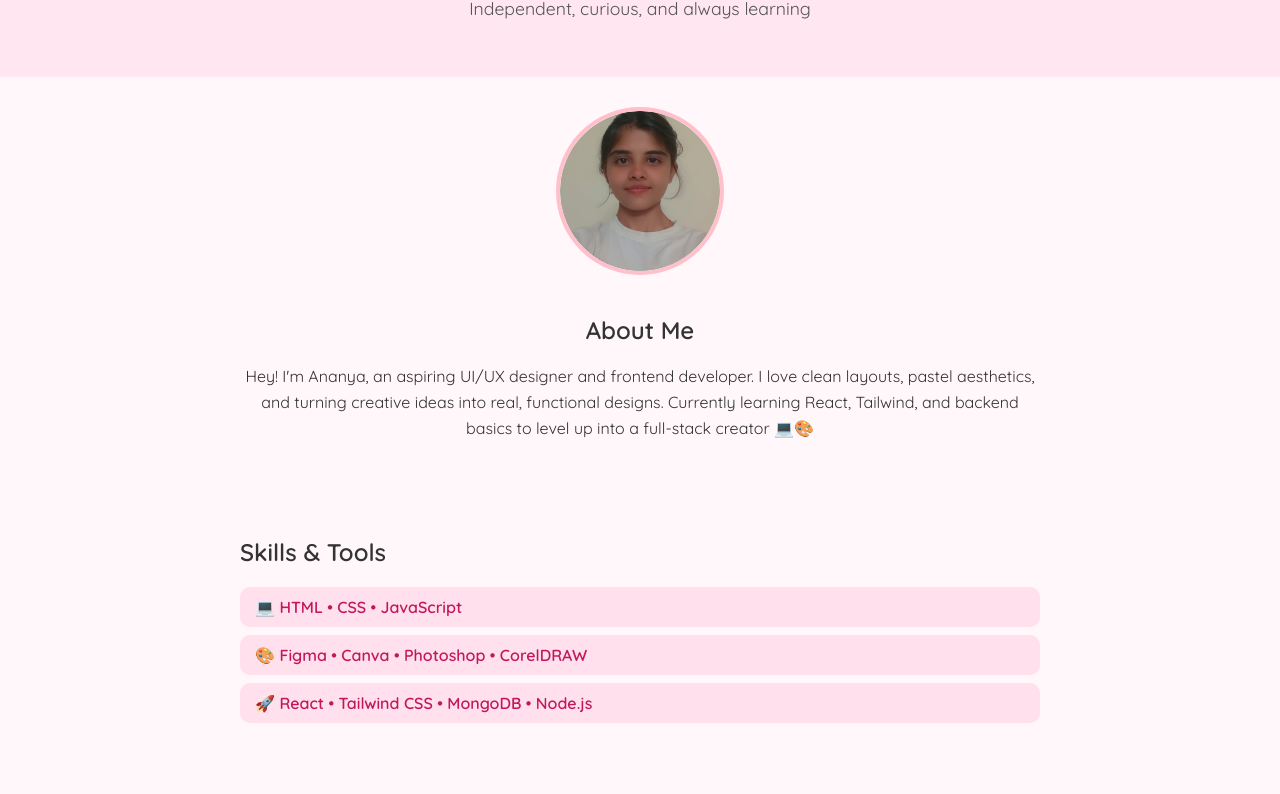
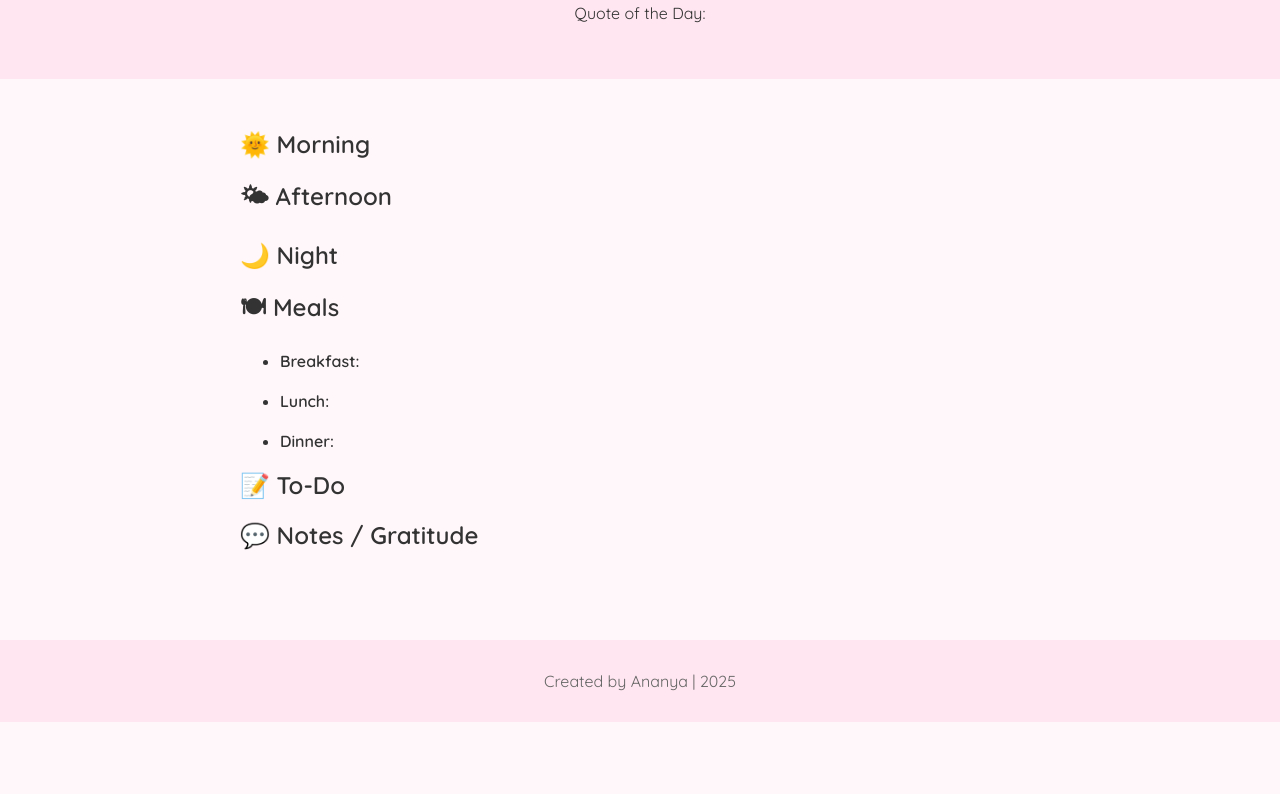
Before and after one commit to helloananya/portfolio-website, a plain HTML site: page index.html in a window 1280 px wide. Shown: the part 109-903 px from the top of the page. After the commit the page ends 831 px from the top, so only its background shows below. Drawn offline with Linux system fonts and the light colour scheme.

Commit message:
Add files via upload

```diff
--- a/index.html
+++ b/index.html
@@ -3,43 +3,51 @@
 <head>
   <meta charset="UTF-8" />
   <meta name="viewport" content="width=device-width, initial-scale=1.0" />
-  <title>Ananya | Portfolio</title>
+  <title>Daily Planner</title>
   <link rel="stylesheet" href="style.css" />
   <link href="https://fonts.googleapis.com/css2?family=Quicksand:wght@400;600&display=swap" rel="stylesheet">
 </head>
 <body>
   <header>
-    <h1>Ananya</h1>
-    <p class="tagline">Independent, curious, and always learning</p>
+    <h1>Daily Planner</h1>
+    <p class="quote">Quote of the Day:                                                        </p>
   </header>
 
-  <section class="about">
-    <img src="images/profile.png" alt="Profile Photo" class="profile-pic" />
-    <div class="about-text">
-      <h2>About Me</h2>
-      <p>Hey! I'm Ananya, an aspiring UI/UX designer and frontend developer. I love clean layouts, pastel aesthetics, and turning creative ideas into real, functional designs. Currently learning React, Tailwind, and backend basics to level up into a full-stack creator 💻🎨</p>
-    </div>
-  </section>
-
-  <section class="skills">
-    <h2>Skills & Tools</h2>
-    <ul>
-      <li>💻 HTML • CSS • JavaScript</li>
-      <li>🎨 Figma • Canva • Photoshop • CorelDRAW</li>
-      <li>🚀 React • Tailwind CSS • MongoDB • Node.js</li>
-    </ul>
-  </section>
-
-  <section class="projects">
-    <h2>Projects</h2>
-    <ul>
-      <li>🔋 Lithium-Ion Inverter – Hardware + Tech project</li>
-      <li>🌐 Portfolio Website – This very page!</li>
-    </ul>
-  </section>
+  <main>
+    <section class="planner-grid">
+      <div class="planner-card">
+        <h2>🌞 Morning</h2>
+        <div class="lines"></div>
+      </div>
+      <div class="planner-card">
+        <h2>🌤 Afternoon</h2>
+        <div class="lines"></div>
+      </div>
+      <div class="planner-card">
+        <h2>🌙 Night</h2>
+        <div class="lines"></div>
+      </div>
+      <div class="planner-card">
+        <h2>🍽 Meals</h2>
+        <ul class="meals">
+        <li><strong>Breakfast:</strong><br>                          </li><br>
+        <li><strong>Lunch:</strong><br>                              </li><br>
+        <li><strong>Dinner:</strong><br>                             </li>
+       </ul>
+      </div>
+      <div class="planner-card">
+        <h2>📝 To-Do</h2>
+        <div class="lines"></div>
+      </div>
+      <div class="planner-card notes">
+        <h2>💬 Notes / Gratitude</h2>
+        <div class="lines"></div>
+      </div>
+    </section>
+  </main>
 
   <footer>
-    <p>Made by Ananya | 2025</p>
+    <p>Created by Ananya | 2025</p>
   </footer>
 </body>
 </html>
--- /dev/null
+++ b/style - soft_girly_vibe.css
@@ -0,0 +1,119 @@
+/* style.css - Soft Pink Girly Aesthetic */
+body {
+  font-family: 'Quicksand', sans-serif;
+  margin: 0;
+  padding: 0;
+  background-color: #fdf6f9;
+  color: #4a3b3b;
+}
+
+header {
+  background-color: #ffe8f0;
+  padding: 30px 20px;
+  text-align: center;
+  border-bottom: 2px solid #f9cbd7;
+}
+
+h1 {
+  font-size: 2.5rem;
+  margin: 0;
+  color: #c84e72;
+}
+
+.quote {
+  font-size: 1.1rem;
+  font-style: italic;
+  color: #b9657b;
+  margin-top: 10px;
+}
+
+main {
+  padding: 30px 20px;
+  max-width: 1100px;
+  margin: auto;
+}
+
+.planner-grid {
+  display: grid;
+  grid-template-columns: repeat(auto-fit, minmax(280px, 1fr));
+  gap: 20px;
+}
+
+.planner-card {
+  background-color: #fff0f5;
+  padding: 20px;
+  border: 1.5px solid #f6b1c3;
+  border-radius: 12px;
+  box-shadow: 2px 2px 12px rgba(248, 176, 202, 0.2);
+}
+
+.planner-card h2 {
+  color: #c84e72;
+  margin-top: 0;
+}
+
+ul {
+  padding-left: 20px;
+  list-style-type: disc;
+  color: #7d4b5b;
+}
+
+.notes p {
+  font-style: italic;
+  font-size: 0.95rem;
+  color: #a1566d;
+  margin-top: 10px;
+}
+
+footer {
+  text-align: center;
+  padding: 20px;
+  font-size: 0.9rem;
+  color: #a36c81;
+  border-top: 1px solid #f9cbd7;
+  background-color: #ffe6ef;
+}
+
+.lines {
+  height: 150px;
+  border: 1px dashed #f2a9c3;
+  background-image: repeating-linear-gradient(to bottom, transparent, transparent 24px, #fcdce6 25px);
+  margin-top: 10px;
+}
+
+.meals li {
+  margin-bottom: 12px;
+  line-height: 1.8;
+}
+
+@media (max-width: 600px) {
+  header h1 {
+    font-size: 1.8rem;
+  }
+
+  .quote {
+    font-size: 1rem;
+  }
+
+  .planner-grid {
+    grid-template-columns: 1fr;
+  }
+
+  .planner-card {
+    padding: 15px;
+    font-size: 0.95rem;
+  }
+
+  .planner-card h2 {
+    font-size: 1.2rem;
+  }
+
+  .lines {
+    height: 120px;
+  }
+
+  footer {
+    font-size: 0.8rem;
+    padding: 15px;
+  }
+}
--- /dev/null
+++ b/style - tomboy_vibe.css
@@ -0,0 +1,87 @@
+/* style.css */
+body {
+  font-family: 'Quicksand', sans-serif;
+  margin: 0;
+  padding: 0;
+  background-color: #fdfaf6;
+  color: #5e4636;
+}
+
+header {
+  background-color: #e9ded2;
+  padding: 30px 20px;
+  text-align: center;
+  border-bottom: 2px solid #d8c3b0;
+}
+
+h1 {
+  font-size: 2.5rem;
+  margin: 0;
+  color: #4d3a2a;
+}
+
+.quote {
+  font-size: 1.1rem;
+  font-style: italic;
+  color: #7a5c46;
+  margin-top: 10px;
+}
+
+main {
+  padding: 30px 20px;
+  max-width: 1100px;
+  margin: auto;
+}
+
+.planner-grid {
+  display: grid;
+  grid-template-columns: repeat(auto-fit, minmax(280px, 1fr));
+  gap: 20px;
+}
+
+.planner-card {
+  background-color: #fff;
+  padding: 20px;
+  border: 1.5px solid #dbc8b6;
+  border-radius: 12px;
+  box-shadow: 2px 2px 10px rgba(0, 0, 0, 0.04);
+}
+
+.planner-card h2 {
+  color: #5b4331;
+  margin-top: 0;
+}
+
+ul {
+  padding-left: 20px;
+  list-style-type: disc;
+  color: #6b5242;
+}
+
+.notes p {
+  font-style: italic;
+  font-size: 0.95rem;
+  color: #7b6453;
+  margin-top: 10px;
+}
+
+footer {
+  text-align: center;
+  padding: 20px;
+  font-size: 0.9rem;
+  color: #967e6d;
+  border-top: 1px solid #d8c3b0;
+  background-color: #f3ebe2;
+}
+
+.lines {
+  height: 150px;
+  border: 1px dashed #d2b9a2;
+  background-image: repeating-linear-gradient(to bottom, transparent, transparent 24px, #eee 25px);
+  margin-top: 10px;
+}
+
+.meals li {
+  margin-bottom: 12px;
+  line-height: 1.8;
+}
```
